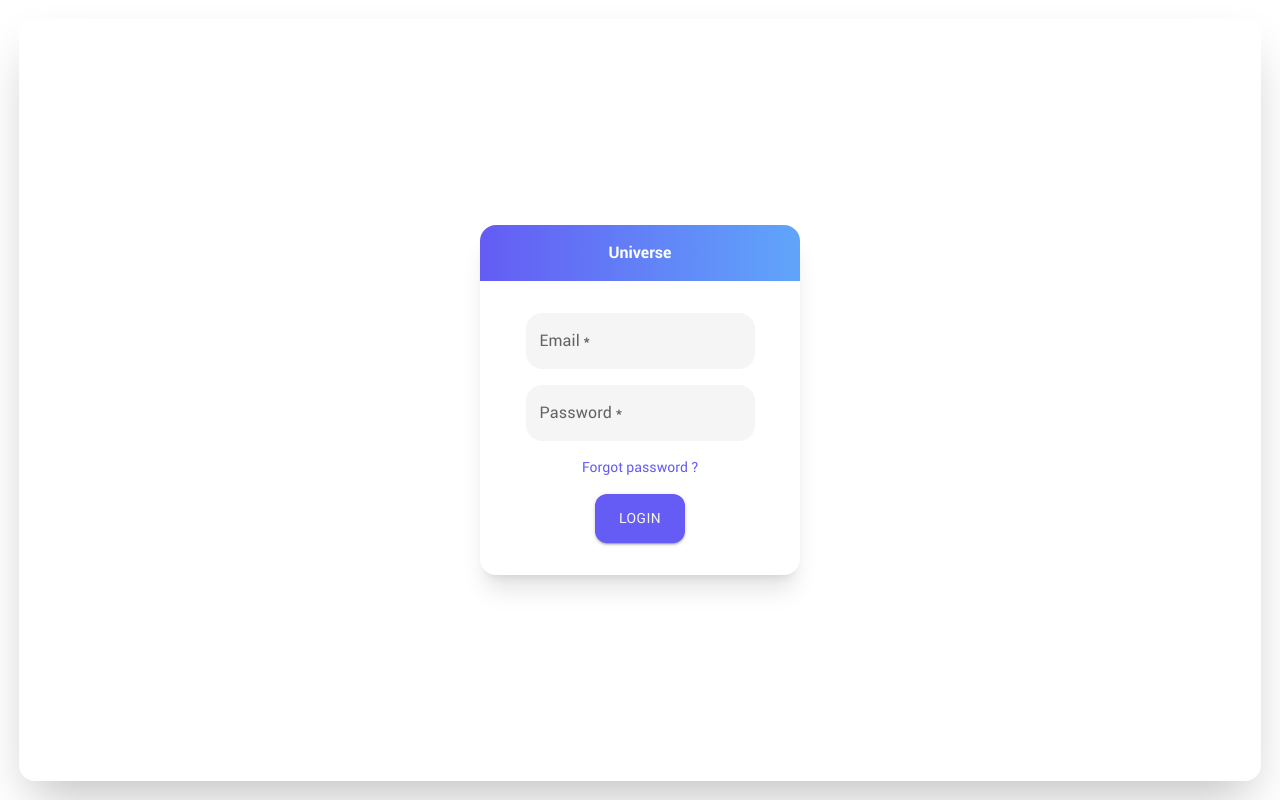
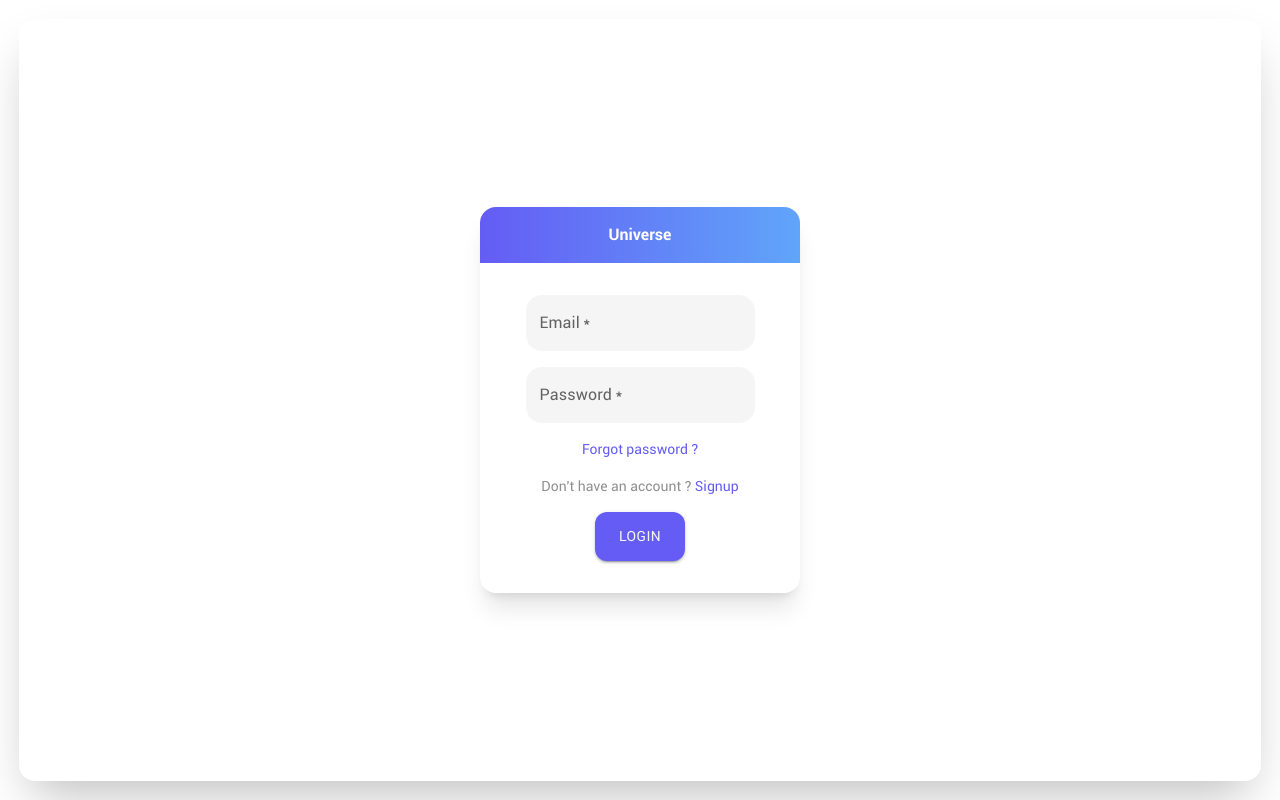
Before and after one commit to steven-van/universe, a React (Vite) app in the folder front/: page /login in a window 1280 px wide. Built offline with nearby package versions, Linux system fonts and the light colour scheme.

Commit message:
feat: signup link in login page

```diff
--- a/front/src/pages/Login.jsx
+++ b/front/src/pages/Login.jsx
@@ -16,12 +16,12 @@ const LoginButton = styled(Button)(() => ({
 const Login = () => {
   const [email, setEmail] = useState("");
   const [password, setPassword] = useState("");
-  const {authToken, login} = useAuth();
+  const { authToken, login } = useAuth();
   const navigate = useNavigate();
 
   useEffect(() => {
     if (authToken) {
-      navigate('/home');
+      navigate("/home");
     }
   }, [authToken, navigate]);
 
@@ -46,7 +46,15 @@ const Login = () => {
             value={password}
           />
           <CustomLink href="https://google.com">Forgot password ?</CustomLink>
-          <LoginButton onClick={() => login(email,password)} variant="contained">
+          <div>
+            <p className="text-sm text-8F8F8F">
+              Don't have an account ? <CustomLink onClick={() => navigate("/signup")}>Signup</CustomLink>
+            </p>
+          </div>
+          <LoginButton
+            onClick={() => login(email, password)}
+            variant="contained"
+          >
             Login
           </LoginButton>
         </div>
```
